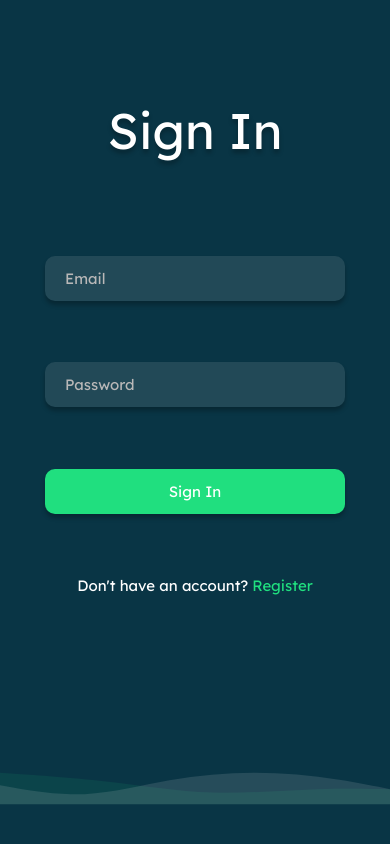
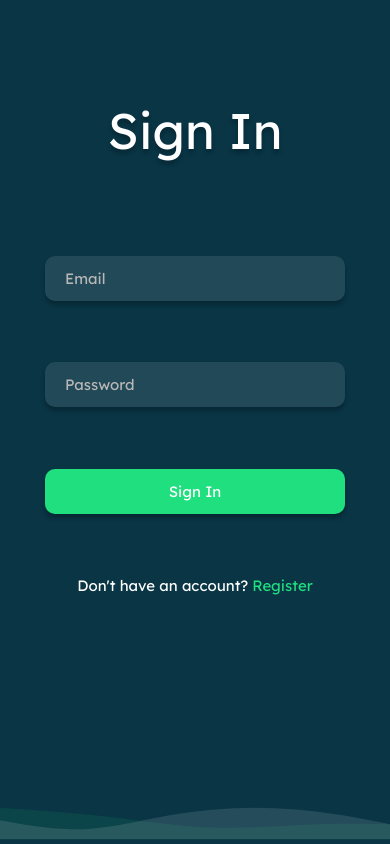
Before and after one commit to akindoju/Face-Detector, a React (Create React App) app: page / in a window 390 px wide. Built offline with nearby package versions, Linux system fonts and the light colour scheme.

Commit message:
Wrote media queries for svg

```diff
--- a/src/App.scss
+++ b/src/App.scss
@@ -12,9 +12,9 @@ html {
   /* 16px is browser default */
   font-size: 62.5%; /* 1rem = 10px; 10px/16px = 62.5% */
 
-  /* @media only screen and (max-width: 1000px) {
-    font-size: 50%;
-  } */
+  // @media only screen and (max-width: 1000px) {
+  //   font-size: 50%;
+  // }
 }
 
 body {
@@ -25,10 +25,26 @@ body {
   height: 100vh;
 
   &__svg {
-    position: absolute;
-    bottom: 0;
+    position: fixed;
+    bottom: -2rem;
     right: 0;
     width: 100%;
+
+    @media only screen and (max-width: 850px) {
+      bottom: -2.5rem;
+    }
+
+    @media only screen and (max-width: 650px) {
+      bottom: -3rem;
+    }
+
+    @media only screen and (max-width: 450px) {
+      bottom: -3.5rem;
+    }
+
+    @media only screen and (max-width: 250px) {
+      bottom: -4rem;
+    }
   }
 }
 
```
